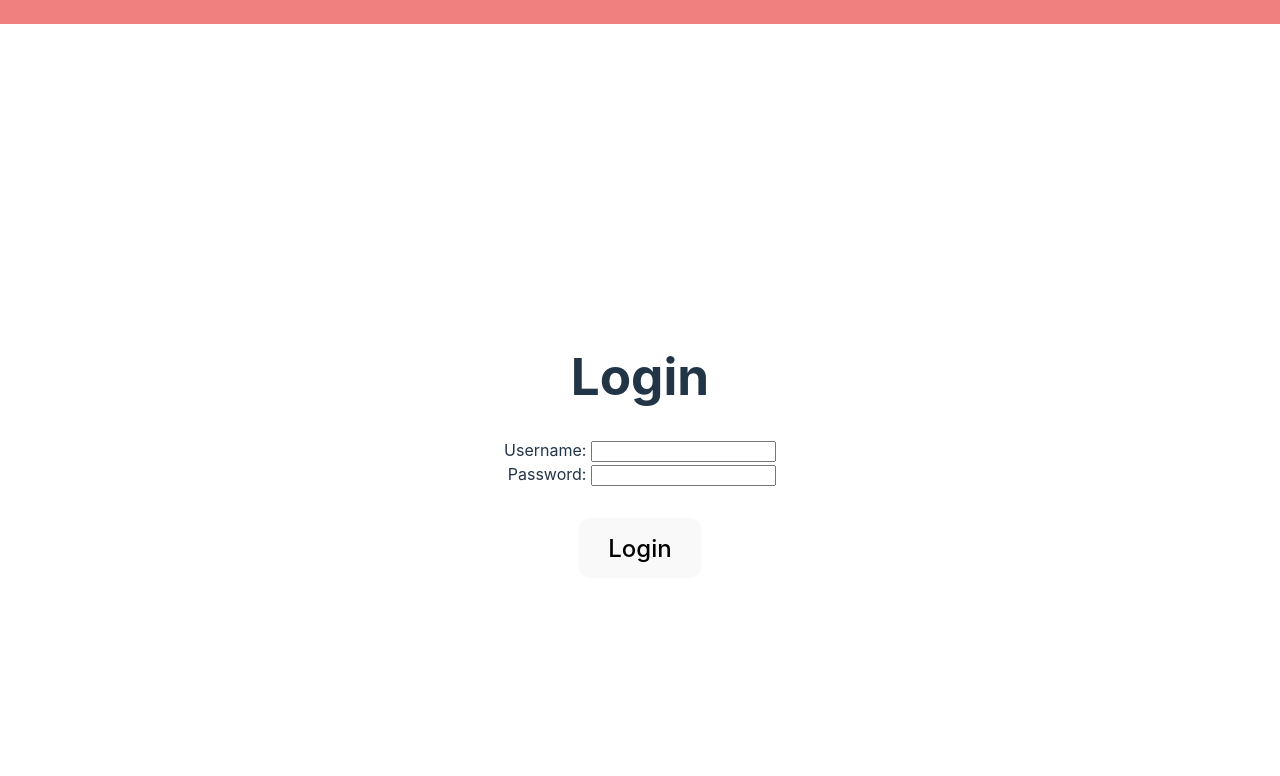
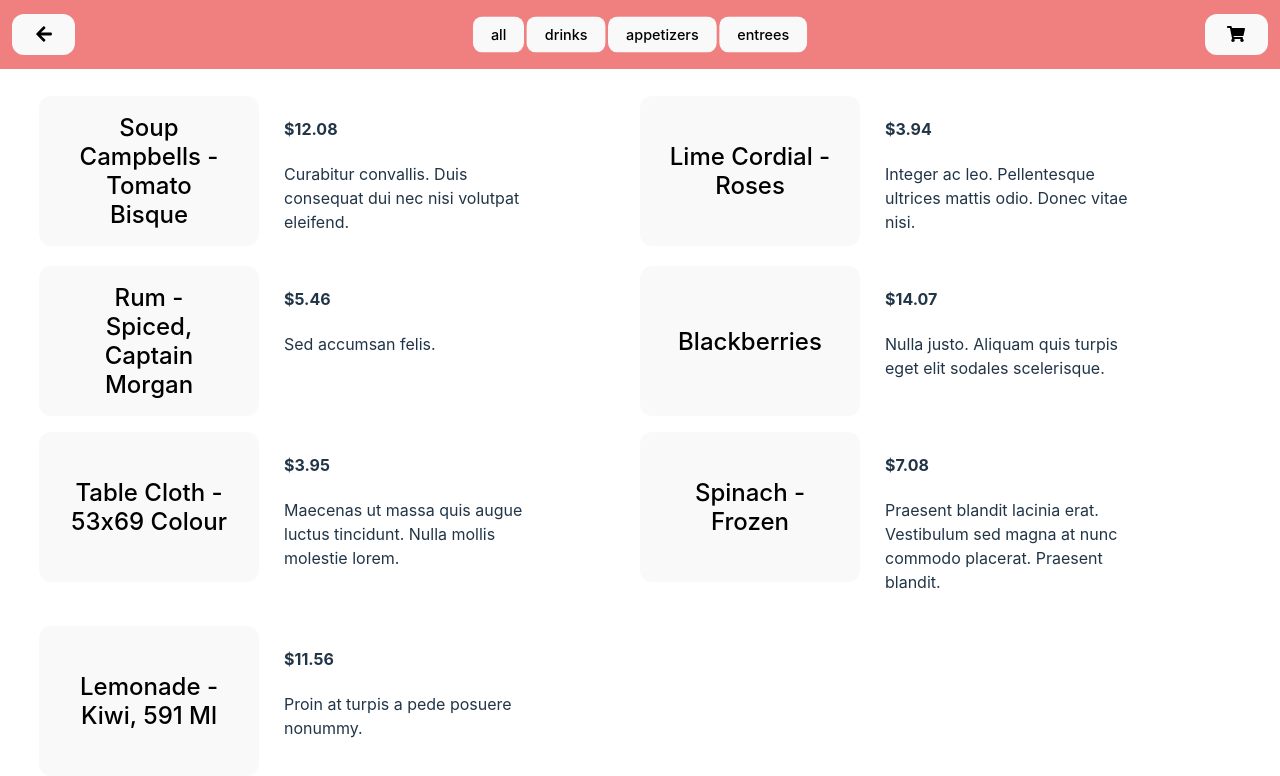
Before and after one commit to KleinMandolin/CptS322-Project, a React (Vite) app in the folder frontend/: page / in a window 1280 px wide. Shown: the top 776 px of the page. Built offline with nearby package versions, Linux system fonts and the light colour scheme.

Commit message:
Offline Menu Complete
- Finalized formatting
- Added dynamic categories
- Added cost calculations of individual and overall totals
- Added checkout button that currently posts formatted json to console (will post to backend instead on later commit)

```diff
--- a/frontend/public/testmenu.json
+++ b/frontend/public/testmenu.json
@@ -1,42 +1,42 @@
 [
   {
-    "id": 1,
+    "category": "drink",
     "item_name": "Soup Campbells - Tomato Bisque",
     "cost": "12.08",
     "description": "Curabitur convallis. Duis consequat dui nec nisi volutpat eleifend."
   },
   {
-    "id": 2,
+    "category": "drink",
     "item_name": "Lime Cordial - Roses",
     "cost": "3.94",
     "description": "Integer ac leo. Pellentesque ultrices mattis odio. Donec vitae nisi."
   },
   {
-    "id": 3,
+    "category": "drink",
     "item_name": "Rum - Spiced, Captain Morgan",
     "cost": "5.46",
     "description": "Sed accumsan felis."
   },
   {
-    "id": 4,
+    "category": "appetizer",
     "item_name": "Blackberries",
     "cost": "14.07",
     "description": "Nulla justo. Aliquam quis turpis eget elit sodales scelerisque."
   },
   {
-    "id": 5,
+    "category": "appetizer",
     "item_name": "Table Cloth - 53x69 Colour",
     "cost": "3.95",
     "description": "Maecenas ut massa quis augue luctus tincidunt. Nulla mollis molestie lorem."
   },
   {
-    "id": 6,
+    "category": "entree",
     "item_name": "Spinach - Frozen",
     "cost": "7.08",
     "description": "Praesent blandit lacinia erat. Vestibulum sed magna at nunc commodo placerat. Praesent blandit."
   },
   {
-    "id": 7,
+    "category": "entree",
     "item_name": "Lemonade - Kiwi, 591 Ml",
     "cost": "11.56",
     "description": "Proin at turpis a pede posuere nonummy."
--- a/frontend/src/App.tsx
+++ b/frontend/src/App.tsx
@@ -11,7 +11,7 @@ import './App.css';
 export const AppRouter = () => (
   <Router>
     <Routes>
-      <Route path="/" Component={Login} />
+      <Route path="/" Component={Menu} />
       <Route path="/login/2fa" Component={TwoFactorAuth} />
       <Route path="/menu" Component={Menu} />
     </Routes>
--- a/frontend/src/Login/2fa.tsx
+++ b/frontend/src/Login/2fa.tsx
@@ -53,6 +53,7 @@ export const TwoFactorAuth = () => {
         <div>
           <label>Code: </label>
           <input
+            required
             type="text"
             value={code}
             onChange={(e) => setCode(e.target.value)}
--- a/frontend/src/Menu/Menu.tsx
+++ b/frontend/src/Menu/Menu.tsx
@@ -11,6 +11,9 @@ class Menu extends React.Component<any, any> {
       fullmenu: null, // formatting of menu
       cart: {}, // shopping cart dictionary cart[id]={name, price, count}
       sidebarOpen: false,
+      total: 0.0,
+      category: 'all',
+      checkout: false,
     };
     this.populate = this.populate.bind(this);
   }
@@ -37,19 +40,21 @@ class Menu extends React.Component<any, any> {
   }
 
   // increments given item count in shopping cart
-  incrCount(id) {
+  incrCount(item) {
     // originally
     //  this.state.cart[id].count = this.state.cart[id].count + 1;
     // but to trigger rerender, setState is needed, and individual dict
     // items cannot be edited via setState, so entire dict is copied
     // code from: https://forum.freecodecamp.org/t/reactjs-using-setstate-to-update-a-single-property-on-an-object/146772/2
     const cartCopy = JSON.parse(JSON.stringify(this.state.cart));
-    cartCopy[id].count = cartCopy[id].count + 1;
+    cartCopy[item].count = cartCopy[item].count + 1;
     this.setState({
       cart: cartCopy,
+      total: this.state.total + cartCopy[item].price,
     });
   }
 
+  // renders live cart
   showOrders() {
     if (this.isEmpty(this.state.cart)) {
       return <p>Loading</p>;
@@ -59,22 +64,71 @@ class Menu extends React.Component<any, any> {
       const data = this.state.cart;
       return (
         <div className="menuCart">
-          <ul>
+          <ul className="cartItems">
             {Object.keys(data).map((key) => {
               if (data[key].count > 0) {
                 return (
-                  <li>
-                    {data[key].count}x {data[key].name}
-                  </li>
+                  <>
+                    <li>
+                      <div className="cartItemEntry">
+                        <div className="cartItemCount">
+                          {data[key].count}x {data[key].name}
+                        </div>
+                        <div className="cartItemCharge">
+                          ${(data[key].count * data[key].price).toFixed(2)}
+                        </div>
+                      </div>
+                    </li>
+                    <hr className="recieptLine" />
+                  </>
                 );
               }
             })}
           </ul>
+          <div className="footer">
+            <div className="cartTotal">${this.state.total.toFixed(2)}</div>
+            <button className="checkoutButton" onClick={() => this.checkout()}>
+              Checkout
+            </button>
+          </div>
         </div>
       );
     }
   }
 
+  // renders fullmenu
+  showMenu() {
+    return (
+      <div className="menu">
+        {this.state.fullmenu.map((menuItem) => {
+          const { item_name, cost, description } = menuItem;
+          if (
+            this.state.category === 'all' ||
+            menuItem.category === this.state.category
+          )
+            return (
+              <article key={item_name} className="menuItem">
+                <button
+                  key={item_name}
+                  className="menuButton"
+                  onClick={() => this.incrCount(item_name)}
+                >
+                  {item_name}
+                </button>
+                <div className="itemInfo">
+                  <header>
+                    <h4 className="cost">${cost}</h4>
+                  </header>
+                  <p className="description">{description}</p>
+                </div>
+              </article>
+            );
+        })}
+      </div>
+    );
+  }
+
+  // on component mount, fetches menu json and inits values
   populate() {
     fetch('/testmenu.json', { method: 'GET' }) // url to access, GET call
       .then(async (response) => {
@@ -92,10 +146,10 @@ class Menu extends React.Component<any, any> {
         if (this.isEmpty(this.state.cart)) {
           {
             data.map((menuItem) => {
-              const { id, item_name, cost } = menuItem;
-              this.state.cart[id] = {
+              const { item_name, cost } = menuItem;
+              this.state.cart[item_name] = {
                 name: item_name,
-                price: cost,
+                price: parseFloat(cost),
                 count: 0,
               };
             });
@@ -104,36 +158,61 @@ class Menu extends React.Component<any, any> {
 
         // create frontend menu layout
         this.setState({
-          fullmenu: (
-            <div className="menu">
-              {data.map((menuItem) => {
-                const { id, item_name, cost, description } = menuItem;
-                return (
-                  <article key={id} className="menuItem">
-                    <button
-                      key={item_name}
-                      className="menuButton"
-                      onClick={() => this.incrCount(id)}
-                    >
-                      {item_name}
-                    </button>
-                    <div className="itemInfo">
-                      <header>
-                        <h4 className="cost">${cost}</h4>
-                      </header>
-                      <p className="description">{description}</p>
-                    </div>
-                  </article>
-                );
-              })}
-            </div>
-          ),
+          fullmenu: data,
         });
       })
       .catch((error) => {
         this.setState({ errorMessage: error.toString() });
         console.error('Error in get count.', error);
       });
+  }
+
+  // converts shopping cart to json format, getting rid of empty
+  // (count=0) values
+  checkout() {
+    const cart = this.state.cart;
+    // maps specific json format from cart (cart contains price, unnecessary for backend reciept)
+    const wholeCart = Object.entries(cart).map(([key, value]) => {
+      if (cart[key].count > 0) {
+        return {
+          recipeName: cart[key].name,
+          qty: cart[key].count,
+        };
+      }
+    });
+
+    // if count of an item == 0, it was replaced with null
+    // which is the filtered using code from here:
+    // https://stackoverflow.com/questions/61382447/filter-out-null-value-from-array-in-react
+    const filteredCart = wholeCart.filter((q) => !!q);
+
+    // add item to total json file
+    const order = {
+      orderDetails: filteredCart,
+    };
+
+    console.log(JSON.stringify(order));
+
+    /* Output should look like:
+
+      {
+        "orderDetails": [
+          {
+            "recipeName": "Spaghetti Bolognese",
+            "qty": 2
+          },
+          {
+            "recipeName": "Chicken Caesar Salad",
+            "qty": 3
+          },
+          {
+            "recipeName": "Margherita Pizza",
+            "qty": 1
+          }
+        ]
+      }
+
+    */
   }
 
   render() {
@@ -146,6 +225,34 @@ class Menu extends React.Component<any, any> {
             </button>
           </span>
           <span>
+            <div className="categoryButtons">
+              <button
+                className="all"
+                onClick={() => this.setState({ category: 'all' })}
+              >
+                all
+              </button>
+              <button
+                className="drinks"
+                onClick={() => this.setState({ category: 'drink' })}
+              >
+                drinks
+              </button>
+              <button
+                className="appetizers"
+                onClick={() => this.setState({ category: 'appetizer' })}
+              >
+                appetizers
+              </button>
+              <button
+                className="entrees"
+                onClick={() => this.setState({ category: 'entree' })}
+              >
+                entrees
+              </button>
+            </div>
+          </span>
+          <span>
             <button
               className="cart_button"
               onClick={() => this.toggleSidebar()}
@@ -155,10 +262,12 @@ class Menu extends React.Component<any, any> {
           </span>
         </div>
         <SideBar isOpen={this.state.sidebarOpen} data={this.showOrders()} />
-        <div className="menu">{this.state?.fullmenu ?? 'Loading'}</div>
+        <div className="menu">
+          {this.state.fullmenu ? this.showMenu() : 'loading'}
+        </div>
       </>
     );
   }
 }
-
+// {this.state?.fullmenu ?? 'Loading'}
 export default Menu;
--- a/frontend/src/index.css
+++ b/frontend/src/index.css
@@ -80,13 +80,21 @@ button {
   background-color: lightcoral;
   z-index: 1000;
   justify-content: space-between;
+  align-items: center;
   display: flex;
   font-size: 0.75em;
 }
 
+.categoryButtons {
+  gap: 0.25em;
+  display: flex;
+  flex-direction: row;
+  scale: 80%;
+}
+
 .sidebar {
   z-index: 999;
-  padding: 8px;
+
   background-color: rgb(255, 201, 201);
   color: black;
   position: fixed;
@@ -95,7 +103,7 @@ button {
   top: 4em;
   bottom: 0;
   right: -16em;
-  width: 14em;
+  width: 15em;
   -webkit-transition: opacity 0.3s linear, right 0.3s ease-out;
   -moz-transition: opacity 0.3s linear, right 0.3s ease-out;
   -o-transition: opacity 0.3s linear, right 0.3s ease-out;
@@ -108,6 +116,48 @@ button {
   -moz-transition: opacity 0.3s linear, right 0.3s ease-out;
   -o-transition: opacity 0.3s linear, right 0.3s ease-out;
   transition: opacity 0.3s linear, right 0.3s ease-out;
+}
+
+.cartItems {
+  margin-bottom: 4.5em;
+  margin-left: -0.75em;
+}
+
+.cartItemEntry {
+  display: flex;
+  flex-direction: row;
+  justify-content: space-between;
+  gap: 0.6em;
+  padding: 0.25em;
+}
+
+.recieptLine {
+  width: 6em;
+}
+
+.footer {
+  background-color: lightcoral;
+  width: 15em;
+  height: 4em;
+  position: fixed;
+  bottom: 0;
+  align-items: center;
+  display: flex;
+  flex-direction: row;
+  justify-content: space-between;
+}
+
+.checkoutButton {
+  margin-right: -1em;
+  scale: 60%;
+}
+
+.checkoutButton:hover {
+  filter: drop-shadow(0 0 1em rgb(255, 255, 255));
+}
+
+.cartTotal {
+  margin-left: 2em;
 }
 
 .menu {
@@ -123,7 +173,7 @@ button {
 .menuItem {
   display: grid;
   gap: 1rem 1rem;
-  max-width: 35rem;
+  max-width: 35em;
 }
 
 .menuButton {
```
